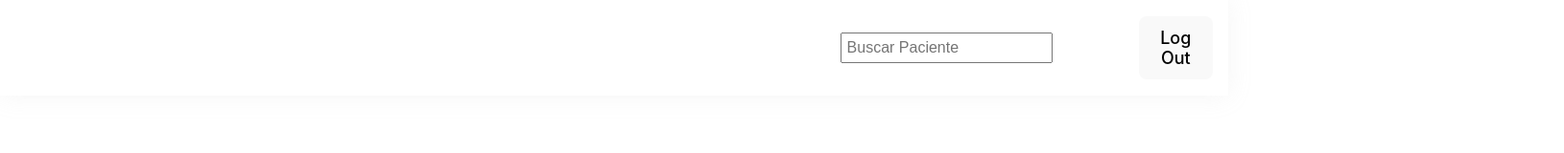
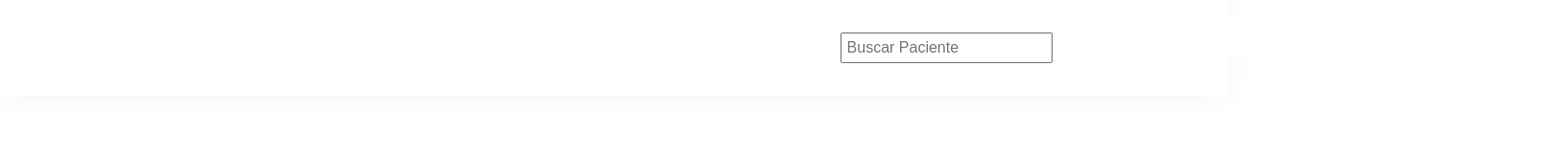
Before and after one commit to Chopan22/GRP-TheEmoticons-2024-PROYINF, a React (Vite) app in the folder MERN/frontend/: page / in a window 1280 px wide. Shown: the top 160 px of the page at 96% size, 1630 px wide, since content can reach past the window. Built offline with nearby package versions, Linux system fonts and the light colour scheme; what cornerstone-wado-image-loader would draw is missing.

Commit message:
Login, Logout, y pagina reactiva con esas propiedades listas

```diff
--- a/MERN/frontend/src/components/Navbar.jsx
+++ b/MERN/frontend/src/components/Navbar.jsx
@@ -1,9 +1,12 @@
 import { Link } from 'react-router-dom'
 import { UsarLogout } from '../hooks/UsarLogout'
+import { UsarAuthContexto } from '../hooks/UsarAuthContexto'
+
 import './Navbar.css'
 
 const Navbar = () => {
     const { logout } = UsarLogout()
+    const { user } = UsarAuthContexto()
 
     const handleClick = () => {
         logout()
@@ -19,13 +22,25 @@ const Navbar = () => {
                 <li><Link to="/">Home</Link></li>
                 <li><Link to="/pacientes">Pacientes</Link></li>
                 <input type="text" placeholder="Buscar Paciente" className="nav-search" />
+                <nav>
+
+                    {user && (
+                        <div>
+                            <span>{user.email}</span>
+                            <button onClick={handleClick}>Log Out</button>
+                        </div>
+                    )}
+                    {!user && (
+                        <div>
+                            <li className='nav-login'> <Link to="/login"> Login </Link> </li>
+                            <li className='nav-signup'> <Link to="/signup"> Signup </Link> </li>
+                        </div>
+
+                    )}
+
+                </nav>
 
 
-                <div>
-                    <button onClick={handleClick}>Log Out</button>
-                </div>
-                <li className='nav-login'> <Link to="/login"> Login </Link> </li>
-                <li className='nav-signup'> <Link to="/signup"> Signup </Link> </li>
             </ul>
         </div>
     )
--- a/MERN/frontend/src/context/AuthContexto.jsx
+++ b/MERN/frontend/src/context/AuthContexto.jsx
@@ -1,4 +1,4 @@
-import { createContext, useReducer } from "react";
+import { createContext, useReducer, useEffect } from "react";
 
 export const AuthContexto = createContext()
 
@@ -18,6 +18,14 @@ export const AuthContextoProveedor = ({ children }) => {
         user: null
     })
 
+    useEffect(() => {
+        const user = JSON.parse(localStorage.getItem('usuario'))
+
+        if (user) {
+            dispatch({type: 'LOGIN', payload: user})
+        }
+    }, [])
+
     console.log('Estado de autorización: ', state)
 
     return (
```
